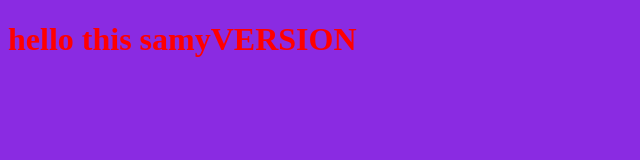
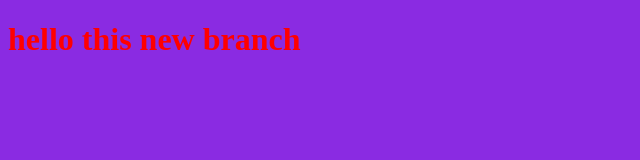
Before and after one commit to abdelrhmansami09/myproject, a plain HTML site: page index.html in a window 1280 px wide. Shown: the whole page, without its empty margins (0-640 px from the left). Drawn offline with Linux system fonts and the light colour scheme.

Commit message:
modified index.html

```diff
--- a/index.html
+++ b/index.html
@@ -7,7 +7,7 @@
     <link rel="stylesheet" href="style.css">
 </head>
 <body>
-    <h1>hello this samyVERSION</h1>
+    <h1>hello this new branch</h1>
     <script src="app.js"></script>
 </body>
 </html>
```
